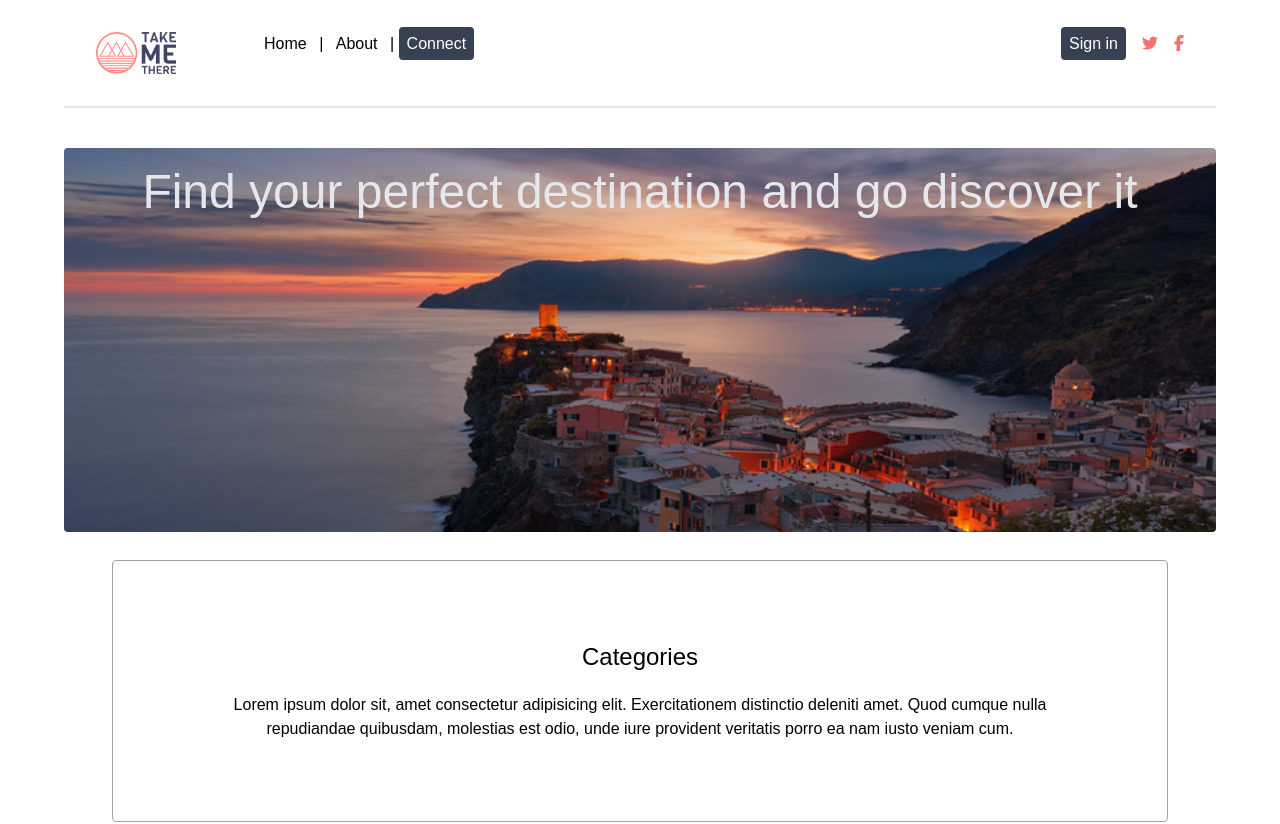
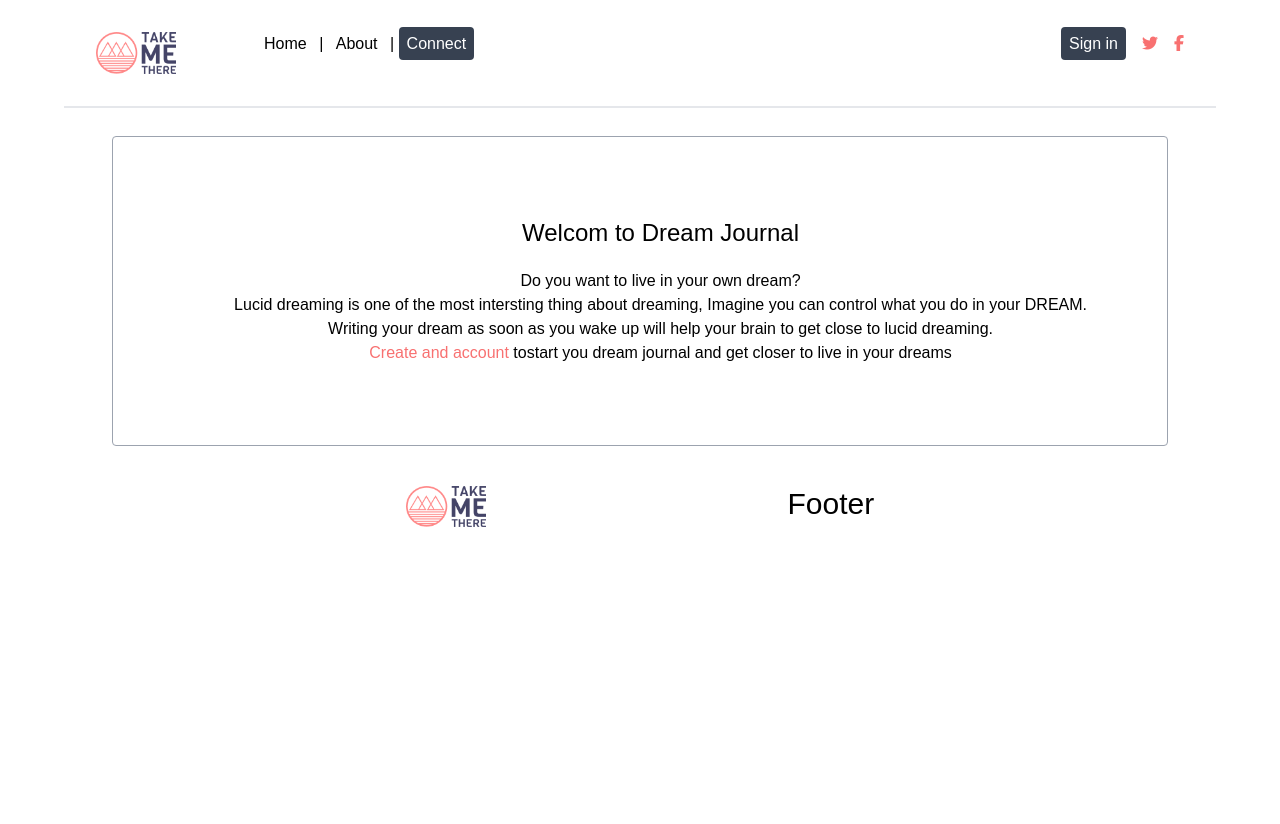
Before and after one commit to tarekalmanabri/Dreams-diaries, a Vue app in the folder frontend/: page / in a window 1280 px wide. Shown: the top 824 px of the page. After the commit the page ends 800 px from the top, so only its background shows below. Built offline with nearby package versions, Linux system fonts and the light colour scheme; a web font is replaced by a local one.

Commit message:
removed categories from home till home design is finished

```diff
--- a/frontend/src/views/Home.vue
+++ b/frontend/src/views/Home.vue
@@ -1,16 +1,20 @@
 <template>
   <div class="home">
-    <Main />
-    <div class="p-20 rounded m-auto mt-7 border border-gray-400 w-11/12">
-      <h2 class="text-2xl pb-5">Categories</h2>
-      <p>
-        Lorem ipsum dolor sit, amet consectetur adipisicing elit. Exercitationem
-        distinctio deleniti amet. Quod cumque nulla repudiandae quibusdam,
-        molestias est odio, unde iure provident veritatis porro ea nam iusto
-        veniam cum.
-      </p>
+    <div class="flex p-20 rounded m-auto mt-7 border border-gray-400 w-11/12">
+      <div class="ml-auto">
+        <h2 class="text-2xl pb-5">Welcom to Dream Journal</h2>
+        <p>
+          Do you want to live in your own dream?<br />
+          Lucid dreaming is one of the most intersting thing about dreaming,
+          Imagine you can control what you do in your DREAM. <br />Writing your
+          dream as soon as you wake up will help your brain to get close to
+          lucid dreaming. <br />
+          <a class="register" href="/register">Create and account</a> tostart
+          you dream journal and get closer to live in your dreams
+        </p>
+      </div>
     </div>
-    <div class="m-5 content-center">
+    <!-- <div class="m-5 content-center">
       <ul class="card-wrapper">
         <router-link to="/beach">
           <Category imgUrl="/img/backgrounds/beach.png" header="Beach & Sand">
@@ -40,20 +44,19 @@
           </Category>
         </router-link>
       </ul>
-    </div>
+    </div> -->
   </div>
 </template>
 
 <script>
-import Main from "@/components/Main.vue";
-import Category from "@/components/Category.vue";
+// import Category from "@/components/Category.vue";
 
 export default {
   name: "Home",
-  components: {
-    Main,
-    Category,
-  },
+
+  // components: {
+  //   Category,
+  // },
 };
 </script>
 
@@ -91,4 +94,7 @@ export default {
   grid-template-columns: repeat(auto-fit, minmax(30ch, 1fr));
   grid-gap: 1.5rem;
 }
+.register {
+  color: #f87171;
+}
 </style>
```
